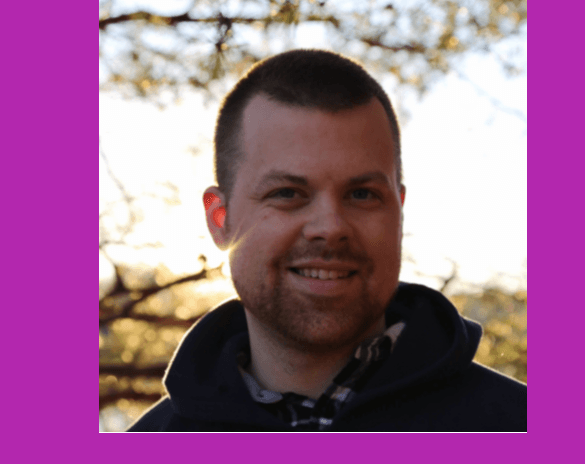
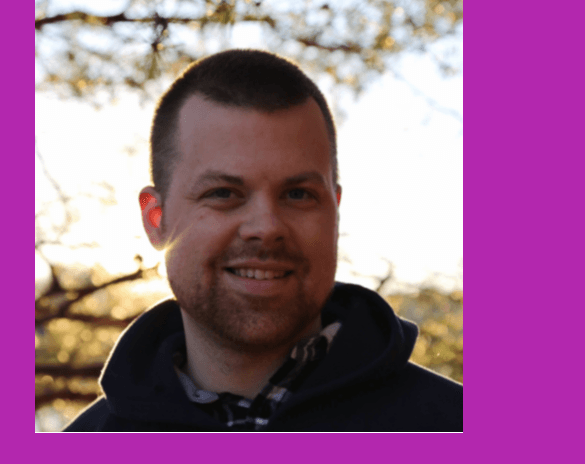
Before and after one commit to dustinblainemyers/dustinblainemyers.github.io, a plain HTML site: page about-me/index.html in a window 390 px wide. Shown: the part 90-554 px from the top of the page, 585 px wide, since content can reach past the window. Drawn offline with Linux system fonts and the light colour scheme.

Commit message:
margin auto totally didn't work. I think the issue is with dev tools - it is not accurate for my phone.  I am making the max width for the body 320 px

```diff
--- a/about-me/styles/styles.css
+++ b/about-me/styles/styles.css
@@ -72,7 +72,7 @@ img {
     font-family: 'Roboto', sans-serif;
     font-size: 30px;
     background-color: #B327AE;
-    margin: 0 auto;
+
 
 
 
@@ -84,7 +84,7 @@ img {
     text-shadow: 1px 1px 1px black ;
 
     height: 100%;
-    width: 150%;
+    width: 320px;
     margin: 0 auto;
 
     padding: 0 20px 20px 20px;
```
